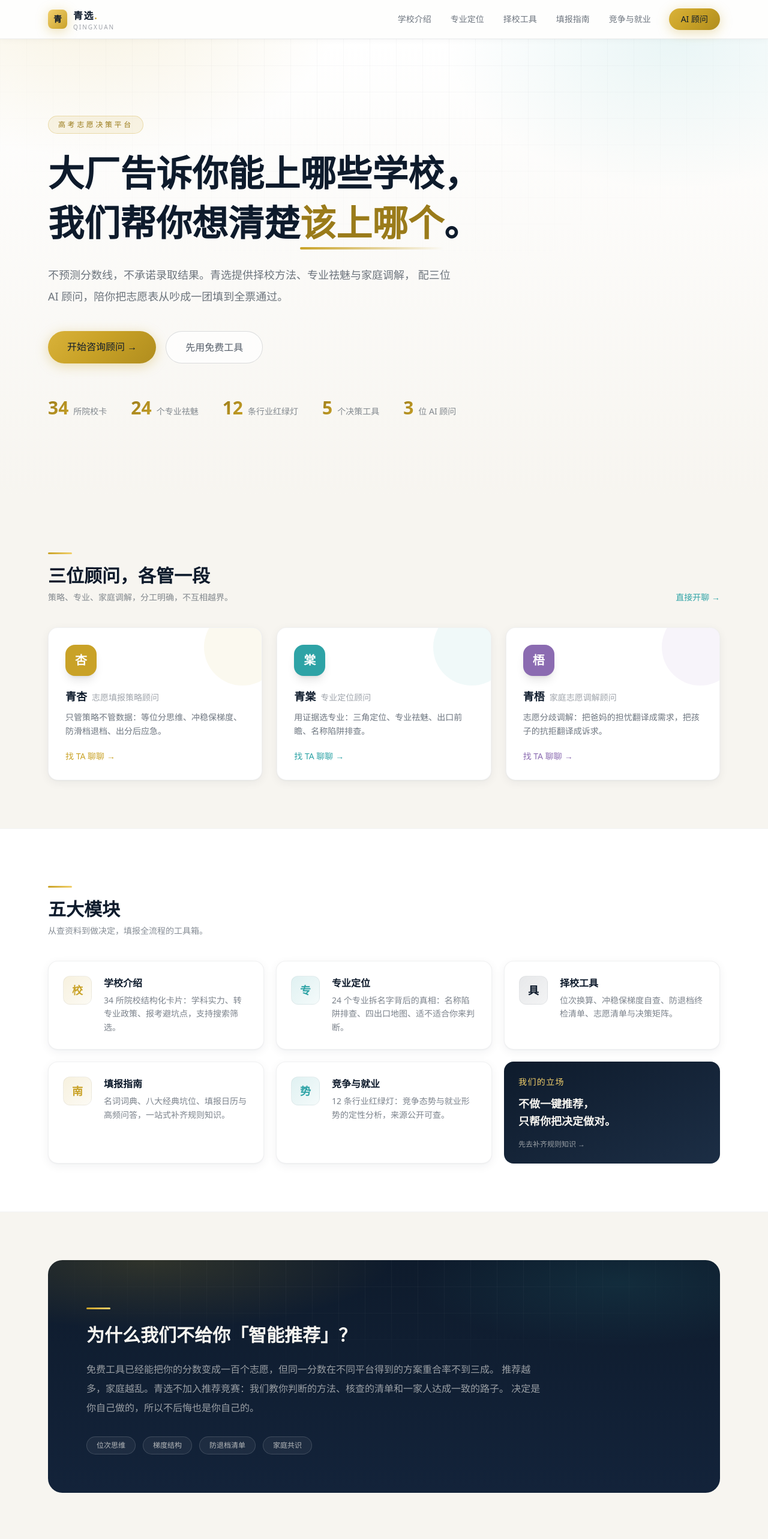
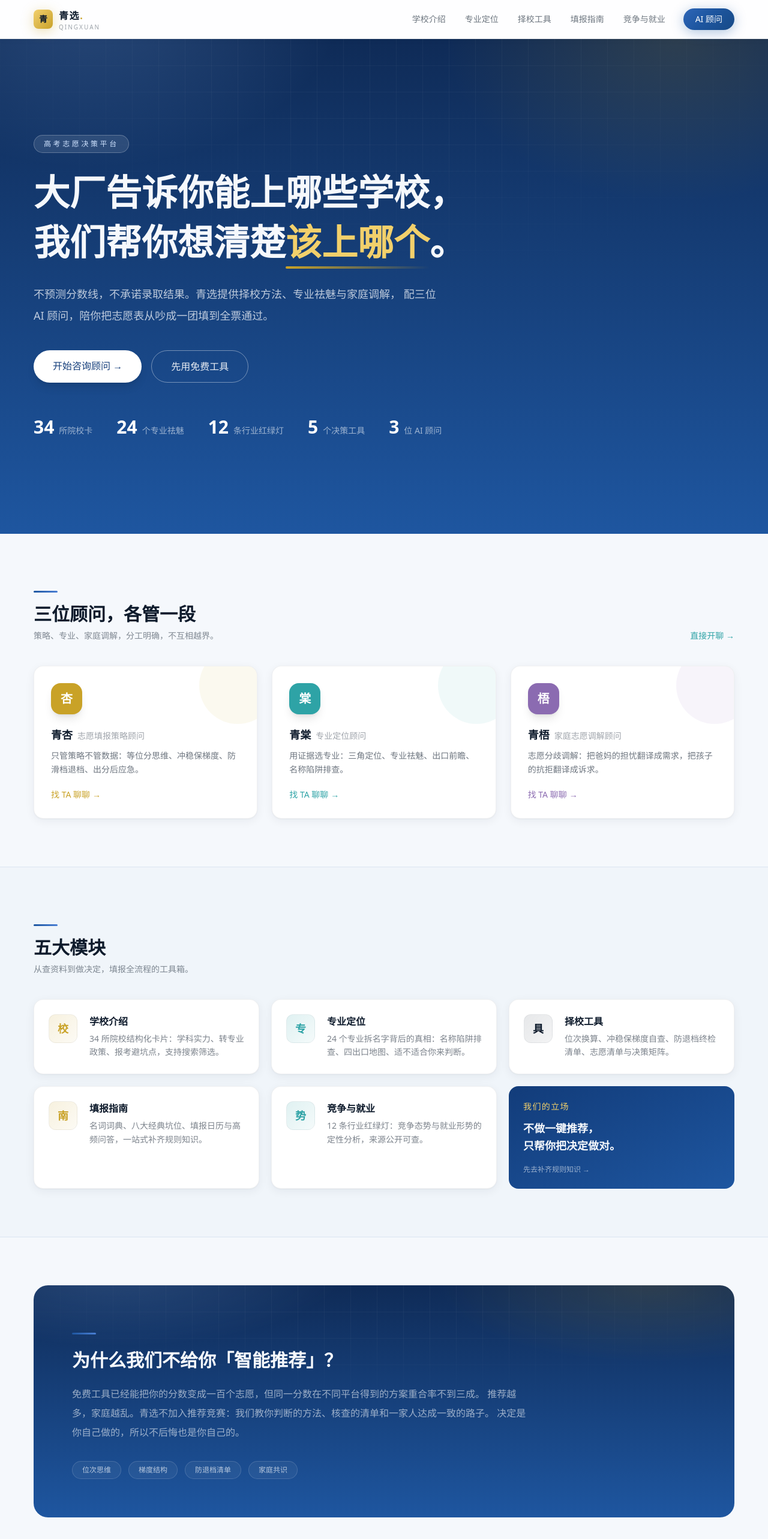
Before and after one commit to yuwangjuan1/qingxuan, a Next.js app: page / in a window 1280 px wide. Shown: the top 2566 px of the page at 60% size. Built offline with nearby package versions, Linux system fonts and the light colour scheme.

Commit message:
style: 主色转学院蓝+白全宽深蓝banner/1200px版心/淡蓝底色带/蓝色交互体系

```diff
--- a/app/chat/page.tsx
+++ b/app/chat/page.tsx
@@ -140,7 +140,7 @@ function ChatInner() {
         {messages.map((m, i) => (
           <div key={i} className={"flex " + (m.role === "user" ? "justify-end" : "justify-start")}>
             <div
-              className={"max-w-[85%] rounded-2xl px-4 py-2.5 text-sm leading-relaxed whitespace-pre-wrap " + (m.role === "user" ? "bg-ink text-paper rounded-br-sm" : "bg-paper rounded-bl-sm")}
+              className={"max-w-[85%] rounded-2xl px-4 py-2.5 text-sm leading-relaxed whitespace-pre-wrap " + (m.role === "user" ? "bg-blue text-white rounded-br-sm" : "bg-paper rounded-bl-sm")}
             >
               {m.content || "..."}
             </div>
--- a/app/globals.css
+++ b/app/globals.css
@@ -1,6 +1,10 @@
 @import "tailwindcss";
 
 @theme {
+  --color-blue: #1E56A0;
+  --color-blue-deep: #123C7A;
+  --color-blue-light: #4A7FD4;
+  --color-blue-pale: #EDF3FB;
   --color-gold: #C9A227;
   --color-gold-light: #F2D06B;
   --color-gold-dark: #9A7B1A;
@@ -8,10 +12,11 @@
   --color-ink-soft: #1C2E45;
   --color-jade: #2EA3A6;
   --color-jade-light: #5BC8CB;
-  --color-paper: #F7F5F0;
-  --color-paper-dark: #EFEBE2;
+  --color-paper: #F5F8FC;
+  --color-paper-dark: #E9EEF6;
   --shadow-card: 0 1px 2px rgba(14, 27, 44, 0.04), 0 4px 16px rgba(14, 27, 44, 0.06);
   --shadow-card-hover: 0 2px 4px rgba(14, 27, 44, 0.06), 0 12px 32px rgba(14, 27, 44, 0.12);
+  --shadow-blue: 0 4px 20px rgba(30, 86, 160, 0.35);
   --shadow-gold: 0 4px 20px rgba(201, 162, 39, 0.35);
 }
 
@@ -29,7 +34,7 @@ body {
 }
 
 ::selection {
-  background: rgba(201, 162, 39, 0.25);
+  background: rgba(30, 86, 160, 0.18);
   color: var(--color-ink);
 }
 
@@ -42,44 +47,33 @@ body {
   background: transparent;
 }
 ::-webkit-scrollbar-thumb {
-  background: rgba(14, 27, 44, 0.15);
+  background: rgba(30, 86, 160, 0.2);
   border-radius: 999px;
 }
 ::-webkit-scrollbar-thumb:hover {
-  background: rgba(14, 27, 44, 0.3);
+  background: rgba(30, 86, 160, 0.4);
 }
 
 /* 统一聚焦态 */
 :focus-visible {
-  outline: 2px solid var(--color-gold);
+  outline: 2px solid var(--color-blue);
   outline-offset: 2px;
   border-radius: 4px;
 }
 
-/* 鎏金主按钮：渐变+光晕 */
-.btn-gold {
-  background: linear-gradient(135deg, #d9b23a 0%, #c9a227 45%, #b08d1e 100%);
-  box-shadow: var(--shadow-gold);
+/* 学院蓝主按钮：渐变+光晕 */
+.btn-blue {
+  background: linear-gradient(135deg, #2E66B8 0%, #1E56A0 45%, #174A87 100%);
+  box-shadow: var(--shadow-blue);
   transition: transform 0.2s ease, box-shadow 0.2s ease, filter 0.2s ease;
 }
-.btn-gold:hover {
-  filter: brightness(1.06);
+.btn-blue:hover {
+  filter: brightness(1.08);
   transform: translateY(-1px);
-  box-shadow: 0 6px 24px rgba(201, 162, 39, 0.45);
+  box-shadow: 0 6px 24px rgba(30, 86, 160, 0.45);
 }
-.btn-gold:active {
+.btn-blue:active {
   transform: translateY(0);
-}
-
-/* 幽灵按钮 */
-.btn-ghost {
-  border: 1px solid rgba(247, 245, 240, 0.35);
-  transition: border-color 0.2s ease, color 0.2s ease, background 0.2s ease;
-}
-.btn-ghost:hover {
-  border-color: var(--color-gold);
-  color: var(--color-gold-light);
-  background: rgba(201, 162, 39, 0.08);
 }
 
 /* 白卡：统一悬浮语言 */
@@ -93,56 +87,25 @@ body {
 .card-hover:hover {
   transform: translateY(-3px);
   box-shadow: var(--shadow-card-hover);
-  border-color: rgba(201, 162, 39, 0.35);
+  border-color: rgba(30, 86, 160, 0.3);
 }
 
-/* 页面横幅：浅色光晕卡 */
-.page-banner {
+/* 首页全宽深蓝 banner：冰蓝/鎏金双光晕 + 渐隐细网格 */
+.hero-blue {
   background:
-    radial-gradient(ellipse 60% 90% at 15% 0%, rgba(201, 162, 39, 0.10), transparent 55%),
-    radial-gradient(ellipse 50% 80% at 90% 10%, rgba(46, 163, 166, 0.08), transparent 55%),
-    #FFFFFF;
-  border: 1px solid rgba(14, 27, 44, 0.06);
-  box-shadow: var(--shadow-card);
-}
-
-/* hero 浅底：金色/青碧光晕 + 渐隐细网格 */
-.hero-light {
-  background:
-    radial-gradient(ellipse 55% 60% at 12% -10%, rgba(201, 162, 39, 0.14), transparent 60%),
-    radial-gradient(ellipse 50% 55% at 88% 0%, rgba(46, 163, 166, 0.10), transparent 60%),
-    linear-gradient(180deg, #FFFFFF 0%, #F7F5F0 100%);
+    radial-gradient(ellipse 55% 60% at 12% -10%, rgba(140, 190, 255, 0.22), transparent 60%),
+    radial-gradient(ellipse 50% 55% at 88% 0%, rgba(201, 162, 39, 0.16), transparent 60%),
+    linear-gradient(180deg, #0F2B57 0%, #1E56A0 100%);
   position: relative;
   overflow: hidden;
 }
-.hero-light::before {
+.hero-blue::before {
   content: "";
   position: absolute;
   inset: 0;
   background-image:
-    linear-gradient(rgba(14, 27, 44, 0.028) 1px, transparent 1px),
-    linear-gradient(90deg, rgba(14, 27, 44, 0.028) 1px, transparent 1px);
-  background-size: 44px 44px;
-  mask-image: radial-gradient(ellipse 80% 70% at 50% 0%, black 30%, transparent 75%);
-  pointer-events: none;
-}
-
-/* 深色点缀卡（首页理念/详情页引流条/页脚锚定用） */
-.hero-dark {
-  background:
-    radial-gradient(ellipse 60% 50% at 15% 0%, rgba(201, 162, 39, 0.18), transparent 60%),
-    radial-gradient(ellipse 50% 45% at 85% 10%, rgba(46, 163, 166, 0.12), transparent 60%),
-    linear-gradient(180deg, #0E1B2C 0%, #13233A 100%);
-  position: relative;
-  overflow: hidden;
-}
-.hero-dark::before {
-  content: "";
-  position: absolute;
-  inset: 0;
-  background-image:
-    linear-gradient(rgba(247, 245, 240, 0.035) 1px, transparent 1px),
-    linear-gradient(90deg, rgba(247, 245, 240, 0.035) 1px, transparent 1px);
+    linear-gradient(rgba(247, 245, 240, 0.04) 1px, transparent 1px),
+    linear-gradient(90deg, rgba(247, 245, 240, 0.04) 1px, transparent 1px);
   background-size: 44px 44px;
   mask-image: radial-gradient(ellipse 80% 70% at 50% 0%, black 30%, transparent 75%);
   pointer-events: none;
@@ -154,7 +117,17 @@ body {
   width: 2.5rem;
   height: 3px;
   border-radius: 999px;
-  background: linear-gradient(90deg, var(--color-gold), var(--color-gold-light));
+  background: linear-gradient(90deg, var(--color-blue), var(--color-blue-light));
+}
+
+/* 内页横幅：白底蓝晕光卡 */
+.page-banner {
+  background:
+    radial-gradient(ellipse 60% 90% at 12% 0%, rgba(30, 86, 160, 0.08), transparent 55%),
+    radial-gradient(ellipse 50% 80% at 90% 10%, rgba(74, 127, 212, 0.06), transparent 55%),
+    #FFFFFF;
+  border: 1px solid rgba(30, 86, 160, 0.1);
+  box-shadow: var(--shadow-card);
 }
 
 /* 输入框统一 */
@@ -164,7 +137,7 @@ body {
   transition: border-color 0.2s ease, box-shadow 0.2s ease;
 }
 .field:focus {
-  border-color: var(--color-gold);
-  box-shadow: 0 0 0 3px rgba(201, 162, 39, 0.15);
+  border-color: var(--color-blue);
+  box-shadow: 0 0 0 3px rgba(30, 86, 160, 0.12);
   outline: none;
 }
--- a/app/guide/page.tsx
+++ b/app/guide/page.tsx
@@ -42,8 +42,8 @@ export default function GuidePage() {
             className={
               "px-5 py-2.5 rounded-full text-sm transition-all " +
               (tab === t
-                ? "bg-ink text-gold font-medium shadow-card"
-                : "bg-white border border-ink/10 text-ink/60 hover:border-gold hover:text-gold")
+                ? "bg-blue text-white font-medium shadow-card"
+                : "bg-white border border-ink/10 text-ink/60 hover:border-blue/60 hover:text-blue")
             }
           >
             {t}
--- a/app/layout.tsx
+++ b/app/layout.tsx
@@ -31,7 +31,7 @@ export default function RootLayout({ children }: { children: React.ReactNode })
     <html lang="zh-CN">
       <body className="min-h-screen flex flex-col">
         <header className="sticky top-0 z-50 bg-white/85 backdrop-blur-lg text-ink border-b border-ink/[0.06] shadow-[0_1px_12px_rgba(14,27,44,0.04)]">
-          <div className="max-w-6xl mx-auto px-4 h-16 flex items-center justify-between">
+          <div className="max-w-[1200px] mx-auto px-4 h-16 flex items-center justify-between">
             <Link href="/" className="flex items-center gap-2.5 group">
               <span className="w-8 h-8 rounded-lg bg-gradient-to-br from-gold-light to-gold text-ink font-bold flex items-center justify-center text-sm shadow-gold">
                 青
@@ -48,29 +48,29 @@ export default function RootLayout({ children }: { children: React.ReactNode })
                 <Link
                   key={n.href}
                   href={n.href}
-                  className="px-3.5 py-2 rounded-full text-ink/60 hover:text-gold-dark hover:bg-gold/[0.07] transition-colors"
+                  className="px-3.5 py-2 rounded-full text-ink/60 hover:text-blue hover:bg-blue/[0.07] transition-colors"
                 >
                   {n.label}
                 </Link>
               ))}
               <Link
                 href="/chat"
-                className="btn-gold ml-3 text-ink px-5 py-2 rounded-full font-medium"
+                className="btn-blue ml-3 text-white px-5 py-2 rounded-full font-medium"
               >
                 AI 顾问
               </Link>
             </nav>
             <Link
               href="/chat"
-              className="md:hidden btn-gold text-ink text-xs px-4 py-2 rounded-full font-medium"
+              className="md:hidden btn-blue text-white text-xs px-4 py-2 rounded-full font-medium"
             >
               问顾问
             </Link>
           </div>
         </header>
         <main className="flex-1">{children}</main>
-        <footer className="bg-ink text-paper/60 text-xs leading-relaxed">
-          <div className="max-w-6xl mx-auto px-4 py-12">
+        <footer className="bg-gradient-to-b from-[#123C7A] to-[#0B1D3A] text-paper/60 text-xs leading-relaxed">
+          <div className="max-w-[1200px] mx-auto px-4 py-12">
             <div className="flex flex-col md:flex-row md:items-start justify-between gap-8 pb-8 border-b border-white/10">
               <div className="max-w-sm">
                 <p className="text-gold-light font-bold text-base tracking-widest mb-2">青选 · 高考志愿决策平台</p>
--- a/app/majors/[id]/page.tsx
+++ b/app/majors/[id]/page.tsx
@@ -102,7 +102,7 @@ export default async function MajorDetail({ params }: { params: Promise<{ id: st
         </section>
       </div>
 
-      <div className="mt-8 hero-dark rounded-2xl text-paper/80 text-sm leading-loose p-6">
+      <div className="mt-8 hero-blue rounded-2xl text-paper/80 text-sm leading-loose p-6">
         拿不准适不适合？找
         <Link href="/chat?advisor=qingtang" className="text-gold-light hover:underline mx-1">
           青棠
--- a/app/page.tsx
+++ b/app/page.tsx
@@ -51,35 +51,35 @@ export default function Home() {
   return (
     <div>
       {/* Hero */}
-      <section className="hero-light">
-        <div className="relative max-w-6xl mx-auto px-4 py-24 md:py-32">
-          <p className="inline-flex items-center gap-2 text-gold-dark text-xs tracking-[0.3em] mb-6 border border-gold/30 bg-gold/10 rounded-full px-4 py-1.5">
+      <section className="hero-blue text-paper">
+        <div className="relative max-w-[1200px] mx-auto px-4 py-28 md:py-40">
+          <p className="inline-flex items-center gap-2 text-[#CFE3FF] text-xs tracking-[0.3em] mb-6 border border-white/25 bg-white/10 rounded-full px-4 py-1.5">
             高考志愿决策平台
           </p>
           <h1 className="text-4xl md:text-6xl font-bold leading-tight md:leading-snug max-w-3xl">
             大厂告诉你能上哪些学校，
             <br />
             我们帮你想清楚
-            <span className="relative inline-block text-gold-dark">
+            <span className="relative inline-block text-gold-light">
               该上哪个
               <span className="absolute left-0 -bottom-1 w-full h-1 bg-gradient-to-r from-gold to-transparent rounded-full" />
             </span>
             。
           </h1>
-          <p className="mt-7 text-ink/60 max-w-2xl leading-loose text-base md:text-lg">
+          <p className="mt-7 text-paper/75 max-w-2xl leading-loose text-base md:text-lg">
             不预测分数线，不承诺录取结果。青选提供择校方法、专业祛魅与家庭调解，
             配三位 AI 顾问，陪你把志愿表从吵成一团填到全票通过。
           </p>
           <div className="mt-10 flex gap-4 flex-wrap">
             <Link
               href="/chat"
-              className="btn-gold text-ink px-8 py-3.5 rounded-full font-medium"
+              className="bg-white text-[#123C7A] px-8 py-3.5 rounded-full font-medium shadow-lg hover:shadow-xl hover:-translate-y-0.5 transition-all"
             >
               开始咨询顾问 →
             </Link>
             <Link
               href="/tools"
-              className="px-8 py-3.5 rounded-full border border-ink/15 bg-white/70 text-ink/70 hover:border-gold hover:text-gold-dark transition-colors"
+              className="px-8 py-3.5 rounded-full border border-white/40 text-white/90 hover:bg-white/10 hover:border-white transition-colors"
             >
               先用免费工具
             </Link>
@@ -87,10 +87,10 @@ export default function Home() {
           <div className="mt-14 flex gap-x-10 gap-y-4 flex-wrap">
             {stats.map((s) => (
               <div key={s.label} className="flex items-baseline gap-2">
-                <span className="text-3xl font-bold bg-gradient-to-br from-gold-dark to-gold bg-clip-text text-transparent">
+                <span className="text-3xl font-bold text-white">
                   {s.num}
                 </span>
-                <span className="text-sm text-ink/50">{s.label}</span>
+                <span className="text-sm text-paper/60">{s.label}</span>
               </div>
             ))}
           </div>
@@ -98,7 +98,7 @@ export default function Home() {
       </section>
 
       {/* 顾问 */}
-      <section className="max-w-6xl mx-auto px-4 py-20">
+      <section className="max-w-[1200px] mx-auto px-4 py-20">
         <div className="flex items-end justify-between flex-wrap gap-4 mb-10">
           <div>
             <span className="section-line" />
@@ -140,8 +140,8 @@ export default function Home() {
       </section>
 
       {/* 模块 */}
-      <section className="bg-white border-y border-ink/5">
-        <div className="max-w-6xl mx-auto px-4 py-20">
+      <section className="bg-blue-pale/60 border-y border-blue/10">
+        <div className="max-w-[1200px] mx-auto px-4 py-20">
           <div className="mb-10">
             <span className="section-line" />
             <h2 className="text-3xl font-bold mt-3">五大模块</h2>
@@ -169,7 +169,7 @@ export default function Home() {
               </Link>
             ))}
             {/* 理念卡占位，撑满网格 */}
-            <div className="rounded-2xl p-6 flex flex-col justify-between bg-gradient-to-br from-ink to-ink-soft text-paper">
+            <div className="rounded-2xl p-6 flex flex-col justify-between bg-gradient-to-br from-blue-deep to-blue text-paper">
               <p className="text-sm text-gold-light font-medium tracking-widest">我们的立场</p>
               <p className="text-lg font-bold leading-relaxed mt-3">
                 不做一键推荐，
@@ -185,8 +185,8 @@ export default function Home() {
       </section>
 
       {/* 理念 */}
-      <section className="max-w-6xl mx-auto px-4 py-20">
-        <div className="hero-dark rounded-3xl text-paper p-10 md:p-16 relative">
+      <section className="max-w-[1200px] mx-auto px-4 py-20">
+        <div className="hero-blue rounded-3xl text-paper p-10 md:p-16 relative">
           <div className="relative max-w-3xl">
             <span className="section-line" />
             <h2 className="text-2xl md:text-3xl font-bold mt-4 leading-snug">
--- a/app/schools/[id]/page.tsx
+++ b/app/schools/[id]/page.tsx
@@ -26,7 +26,7 @@ export default async function SchoolDetail({ params }: { params: Promise<{ id: s
           </Link>
           <div className="mt-5 flex flex-wrap items-center gap-3">
             <h1 className="text-3xl md:text-4xl font-bold">{s.name}</h1>
-            <span className="text-xs text-gold-dark bg-gold/15 border border-gold/30 px-3 py-1 rounded-full">
+            <span className="text-xs text-blue bg-blue/10 border border-blue/25 px-3 py-1 rounded-full">
               {s.level}
             </span>
           </div>
@@ -77,7 +77,7 @@ export default async function SchoolDetail({ params }: { params: Promise<{ id: s
         </section>
       </div>
 
-      <div className="mt-8 hero-dark rounded-2xl text-paper/80 text-sm leading-loose p-6">
+      <div className="mt-8 hero-blue rounded-2xl text-paper/80 text-sm leading-loose p-6">
         想知道这所学校适合不适合你？让
         <Link href="/chat?advisor=qingxing" className="text-gold-light hover:underline mx-1">
           青杏
--- a/app/tools/page.tsx
+++ b/app/tools/page.tsx
@@ -117,8 +117,8 @@ export default function ToolsPage() {
             className={
               "px-5 py-2.5 rounded-full text-sm transition-all " +
               (tab === t
-                ? "bg-ink text-gold font-medium shadow-card"
-                : "bg-white border border-ink/10 text-ink/60 hover:border-gold hover:text-gold")
+                ? "bg-blue text-white font-medium shadow-card"
+                : "bg-white border border-ink/10 text-ink/60 hover:border-blue/60 hover:text-blue")
             }
           >
             {t}
@@ -266,7 +266,7 @@ export default function ToolsPage() {
             onClick={() =>
               setWishes((w) => [...w, { id: Date.now(), school: "", group: "", tier: "稳", note: "" }])
             }
-            className="btn-gold mt-4 text-sm text-ink px-5 py-2.5 rounded-full font-medium"
+            className="btn-blue mt-4 text-sm text-white px-5 py-2.5 rounded-full font-medium"
           >
             + 添加一个志愿
           </button>
```
Also changed, not shown: app/majors/page.tsx (+4 -4 lines), app/schools/page.tsx (+6 -6 lines).
